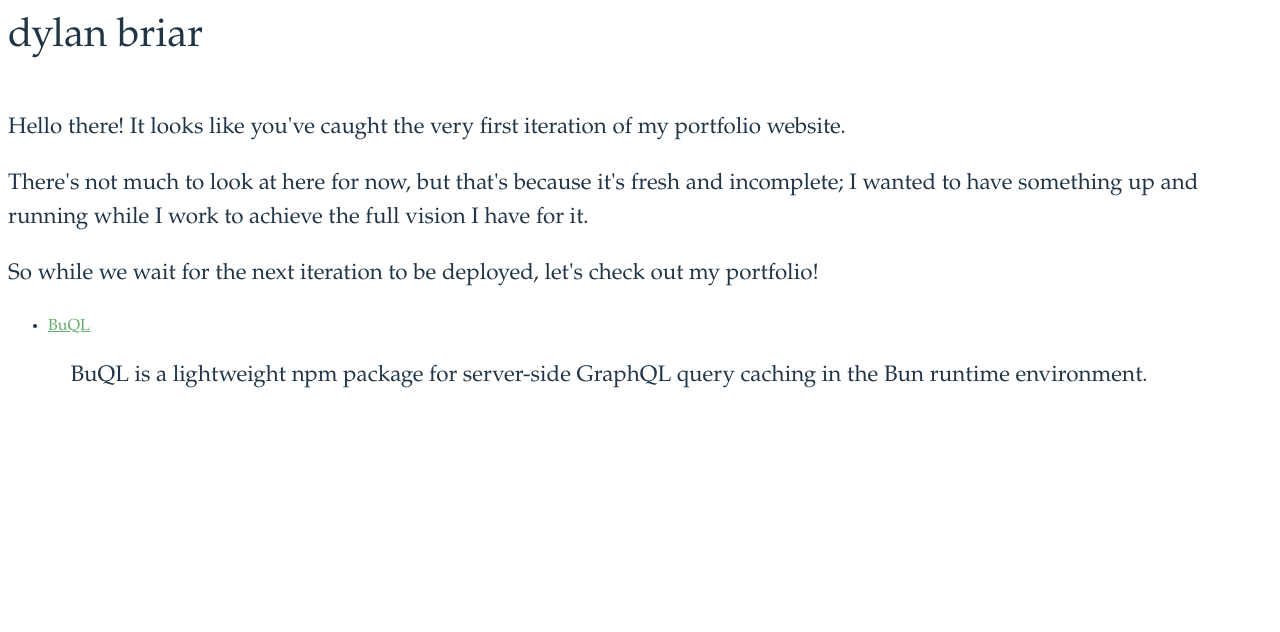
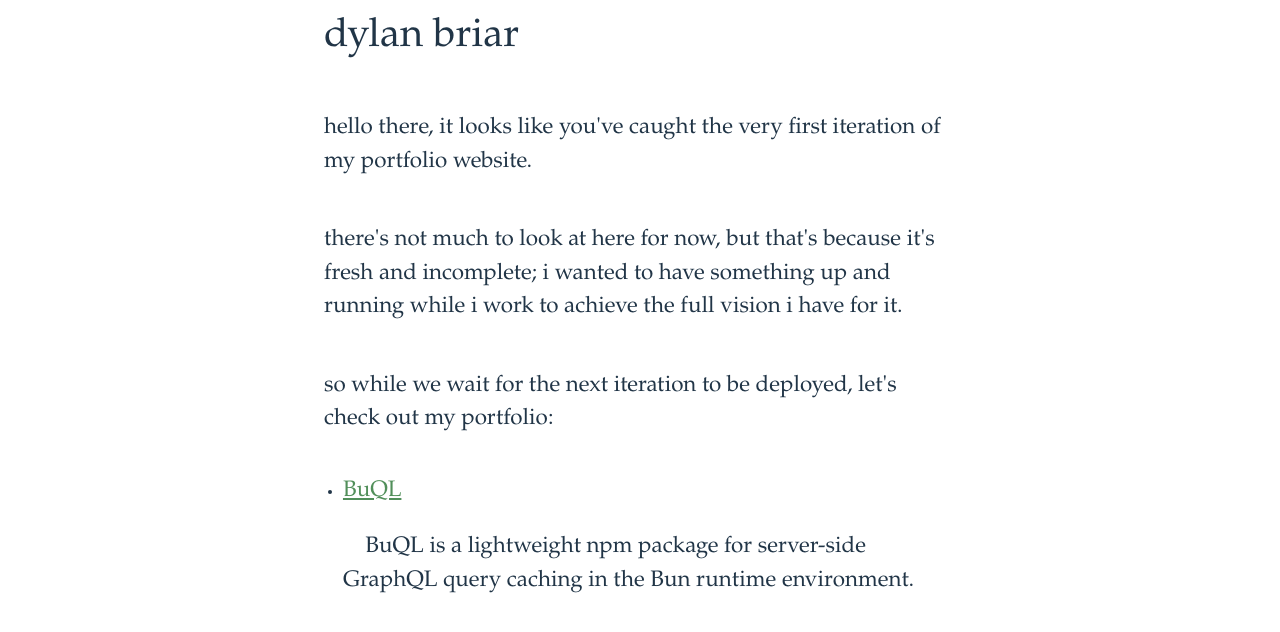
Before and after one commit to dylanbriar/Briar, a Vue app: page / in a window 1280 px wide. Shown: the top 632 px of the page. Built offline with nearby package versions, Linux system fonts and the light colour scheme.

Commit message:
some styling edits

```diff
--- a/src/components/HelloWorld.vue
+++ b/src/components/HelloWorld.vue
@@ -6,21 +6,22 @@ const count = ref(false)
 </script>
 
 <template>
+  <div id="portfolio">
     <h1>dylan briar</h1>
-
-  <div class="welc-statement">
+    <div class="portWelcome">
       <br>
-    <p>Hello there! It looks like you've caught the very first iteration of my portfolio website.</p>
-    <p>There's not much to look at here for now, but that's because it's fresh and incomplete; I wanted to have something up and running while I work to achieve the full vision I have for it.</p>
-    <p>So while we wait for the next iteration to be deployed, let's check out my portfolio!</p>
+      <p>hello there, it looks like you've caught the very first iteration of my portfolio website.</p>
+      <p>there's not much to look at here for now, but that's because it's fresh and incomplete; i wanted to have something up and running while i work to achieve the full vision i have for it.</p>
+      <p>so while we wait for the next iteration to be deployed, let's check out my portfolio:</p>
     </div>
-  <div class="portfolio">
+    <div class="portList">
       <ul>
         <li>
-        <a href="https://github.com/oslabs-beta/BuQL">BuQL</a>
-        <p class="portItemDesc">&nbsp;&nbsp;&nbsp;&nbsp;BuQL is a lightweight npm package for server-side GraphQL query caching in the Bun runtime environment. </p>
+          <a href="https://github.com/oslabs-beta/BuQL" class="portList__name">BuQL</a>
+          <p class="portList__desc">&nbsp;&nbsp;&nbsp;&nbsp;BuQL is a lightweight npm package for server-side GraphQL query caching in the Bun runtime environment. </p>
         </li>
       </ul>
+    </div>
   </div>
   <!-- <div class="card">
     <button type="button" @click="count = count ? false : true">Dark mode is {{ count }}</button>
--- a/src/style.css
+++ b/src/style.css
@@ -14,7 +14,6 @@
 }
 
 body {
-  /* margin: .1; */
   display: flex;
   min-width: 320px;
   min-height: 100vh;
@@ -24,11 +23,38 @@ h1 {
   display: flex;
   align-items: flex-start;
   justify-content: flex-start;
+  max-width: 50%;
+  min-width: 50%;
   font-size: 2.5em;
-  /* font-style: italic; */
   font-weight: 100;
   line-height: 0.1;
 
+}
+
+#portfolio {
+  display: flex;
+  flex-direction: column;
+  align-items: center;
+}
+
+.portWelcome {
+  display: flex;
+  flex-direction: column;
+  align-items: flex-start;
+  justify-content: center;
+  max-width: 50%;
+}
+
+.portList {
+  max-width: 50%;
+}
+
+.portList__name {
+  font-size: 1.4em;
+}
+
+ul {
+  padding-inline-start: 3%;
 }
 
 p {
@@ -36,7 +62,7 @@ p {
 }
 
 a {
-  color: rgb(98, 174, 109)
+  color: rgb(81, 143, 90)
 }
 
 button {
@@ -66,9 +92,6 @@ button:focus-visible {
 
 #app {
   max-width: fit-content;
-  /* margin: 0 auto; */
-  /* padding: 0rem; */
-  /* text-align: start; */
 }
 
 @media (prefers-color-scheme: light) {
```
Lines whose indentation alone changed are shown as unchanged.
